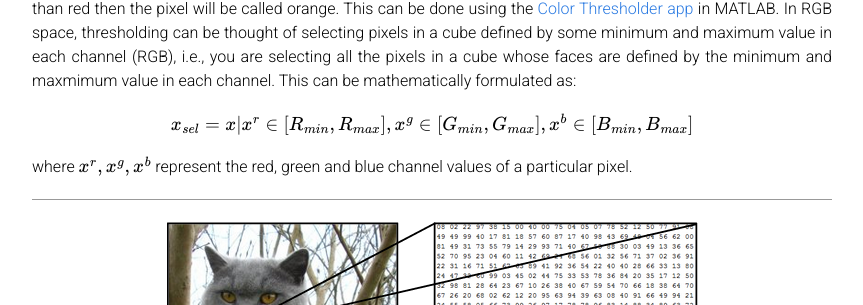
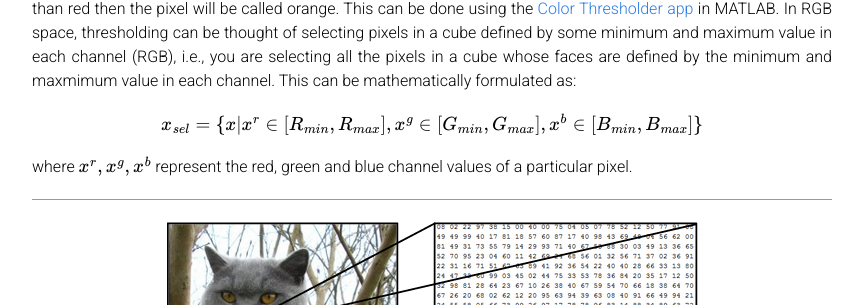
Before and after one commit to cmsc426/cmsc426.github.io, a Jekyll site: the page built from colorseg.md, in a window 1280 px wide and 900 px high, scrolled down 6855 px. Shown: the part 147-452 px from the top of the window, without its empty margins (208-1071 px from the left). Built offline with Jekyll 4.4.1, drawn with Linux system fonts in a browser that asks for light colours; formulas are drawn with MathJax 3.

```diff
--- a/colorseg.md
+++ b/colorseg.md
@@ -158,7 +158,7 @@ $$
 Here, $$C_l^*(x)$$ represents the most probable color class that pixel belongs to. For eg. if the color is closer to orange than red then the pixel will be called orange. This can be done using the [Color Thresholder app](https://www.mathworks.com/help/images/ref/colorthresholder-app.html) in MATLAB. In RGB space, thresholding can be thought of selecting pixels in a cube defined by some minimum and maximum value in each channel (RGB), i.e., you are selecting all the pixels in a cube whose faces are defined by the minimum and maxmimum value in each channel. This can be mathematically formulated as:
 
 $$
-x_{sel} = {x \vert x^r \in [R_{min}, R_{max}], x^g \in [G_{min}, G_{max}], x^b \in [B_{min}, B_{max}]}
+x_{sel} = \{x \vert x^r \in [R_{min}, R_{max}], x^g \in [G_{min}, G_{max}], x^b \in [B_{min}, B_{max}]\}
 $$
 
 where $$x^r, x^g, x^b$$ represent the red, green and blue channel values of a particular pixel.
```
